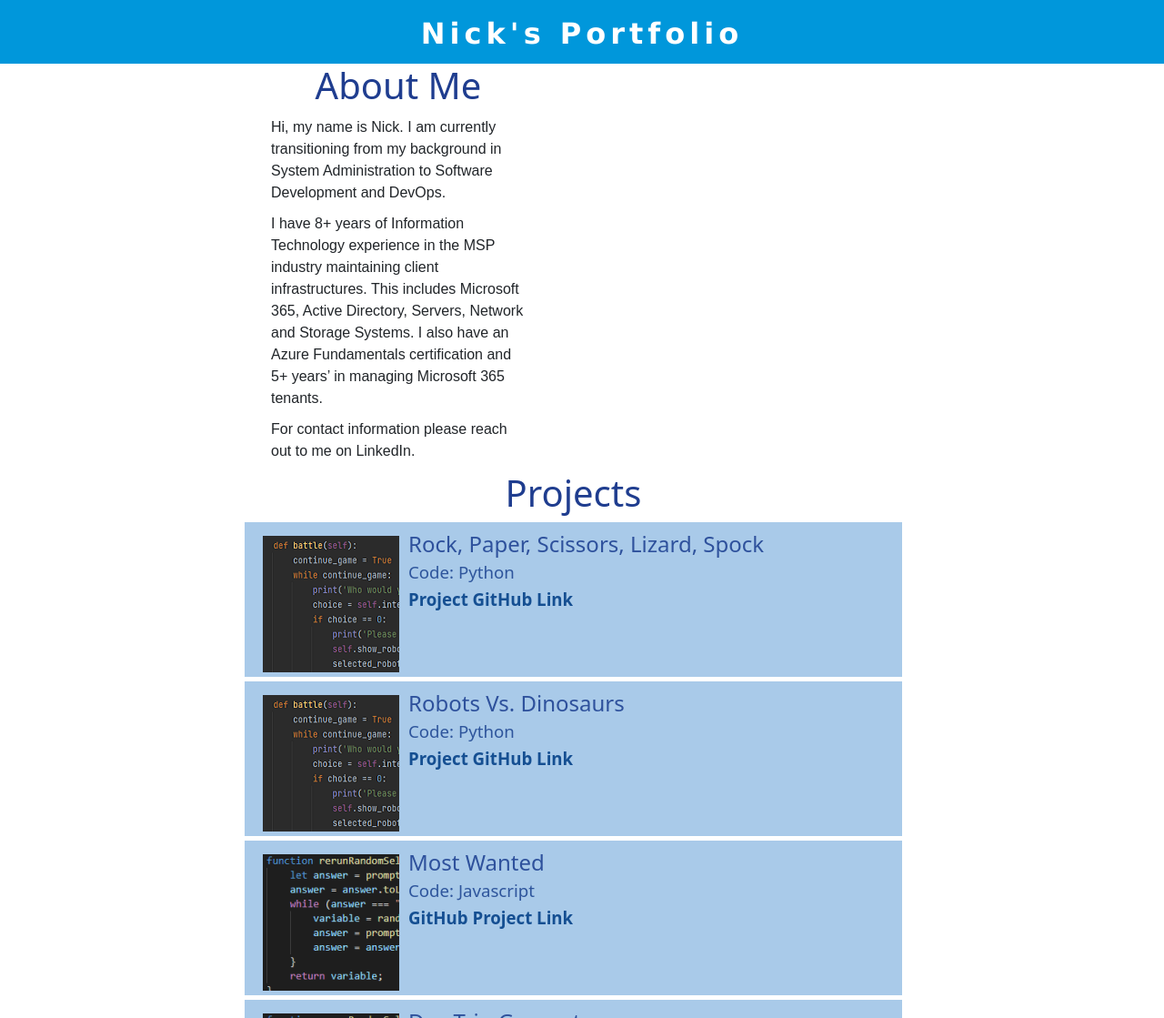
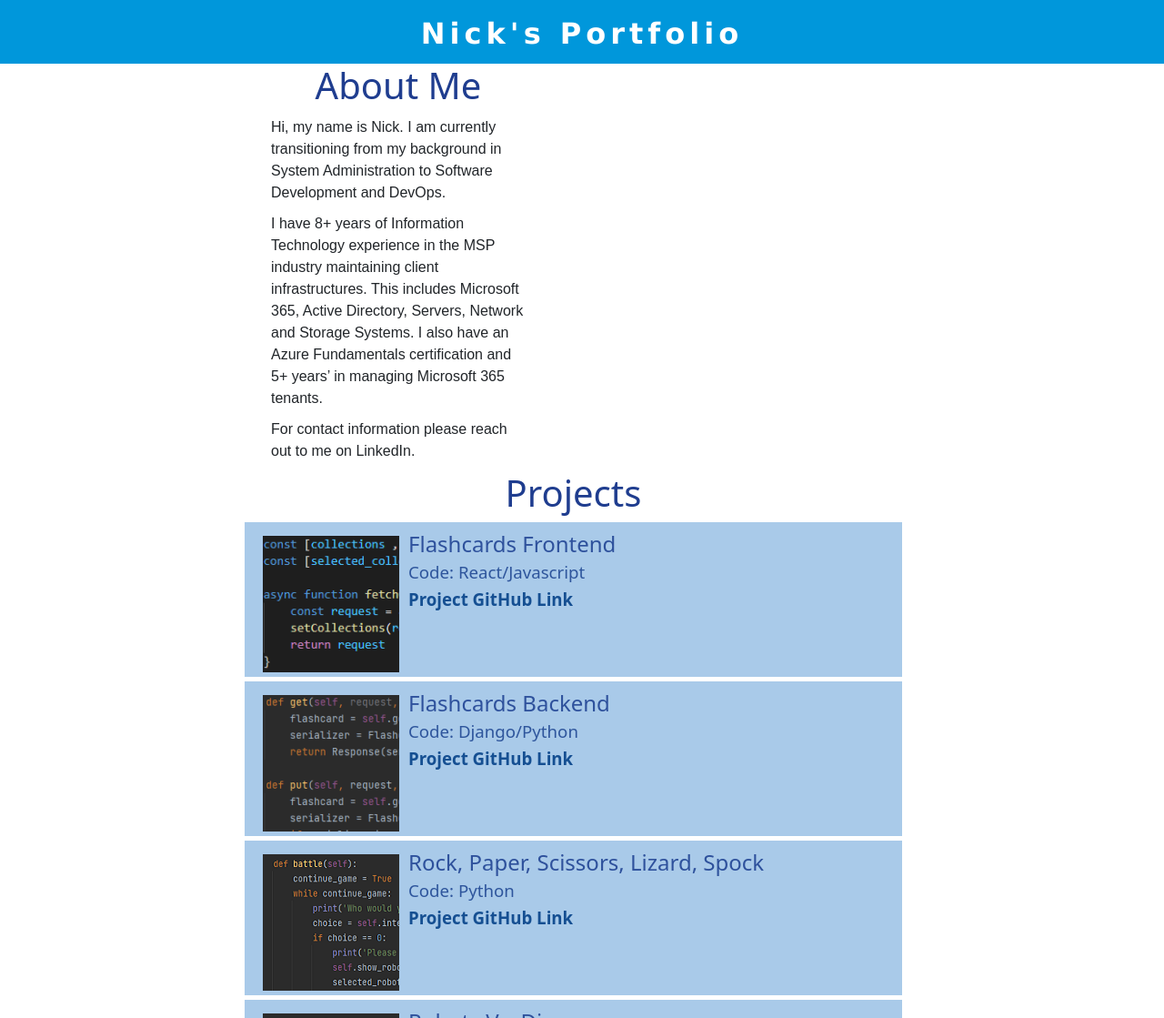
Before and after one commit to nmar30/nmar30.github.io, a plain HTML site: page index.html in a window 1280 px wide. Shown: the top 1119 px of the page at 91% size. Drawn offline with nearby package versions, Linux system fonts and the light colour scheme.

Commit message:
Added Projects

```diff
--- a/index.html
+++ b/index.html
@@ -20,6 +20,18 @@
     </div>
     <div id="projects">
         <h1>Projects</h1>
+        <div class="projectinfo">
+            <img src="images/react.png" alt="Project Image">
+            <h1>Flashcards Frontend</h1>
+            <h2>Code: React/Javascript</h2>
+            <span class="projectlink"><a href="https://github.com/nmar30/flashcards_frontend"target="_blank">Project GitHub Link</a></span>
+        </div>
+        <div class="projectinfo">
+            <img src="images/python.png" alt="Project Image">
+            <h1>Flashcards Backend</h1>
+            <h2>Code: Django/Python</h2>
+            <span class="projectlink"><a href="https://github.com/nmar30/flashcards_backend"target="_blank">Project GitHub Link</a></span>
+        </div>
         <div class="projectinfo">
             <img src="images/rvdimage.png" alt="Project Image">
             <h1>Rock, Paper, Scissors, Lizard, Spock</h1>
```
Also changed, not shown: images/python.PNG (added), images/react.PNG (added).
